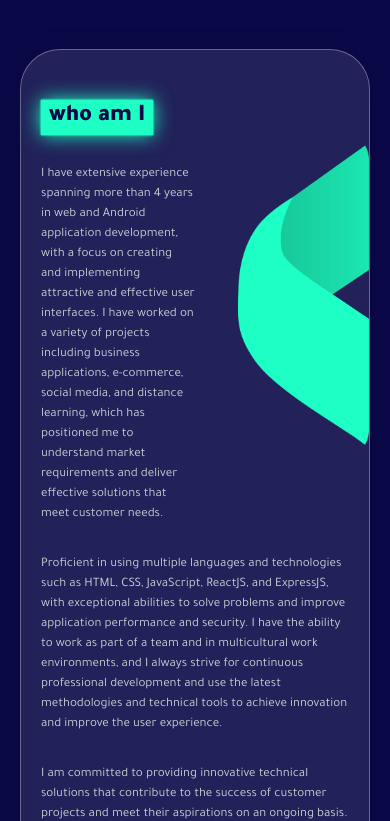
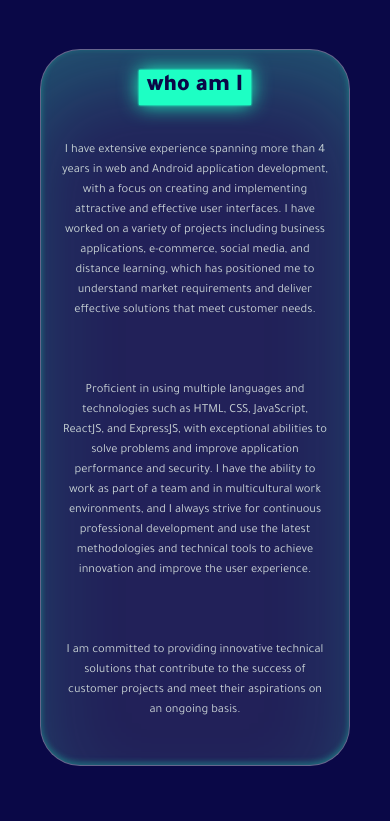
Before and after one commit to AlquserAbod/MyPortfolio, a React (Vite) app: page / in a window 390 px wide. Shown: the part 747-1568 px from the top of the page. Built offline with nearby package versions, Linux system fonts and the light colour scheme.

Commit message:
complete about me section

```diff
--- a/src/pages/MainPage/whoami/index.tsx
+++ b/src/pages/MainPage/whoami/index.tsx
@@ -1,17 +1,17 @@
 import { Trans } from 'react-i18next'
 import styles from './whoami.module.scss'
 import hlaflogo from '@/assets/images/logos/hlaflogo.png';
+import halflogoRotate from '@/assets/images/logos/halflogoRotate.png';
+import { isRtl } from '@/utils/i18n';
 
 const WhoamiSection = () => {
   return (
-    <div className={styles.conatiner}>
-      <div className={styles.holder}>
+    <div className={styles.container}>
+      <div className={`${styles.holder} ${isRtl() ? styles.rtl : ""}`}>
 
         <div className={styles.titleHolder}>
           <div className={styles.title}><Trans i18nKey={'whoami.title'}></Trans></div>
         </div>
-
-        <div className={styles.contentHolder}>
           <div className={styles.line1holder}>
             <Trans i18nKey={"whoami.line1"} components={{span: <span />}}></Trans>
 
@@ -26,10 +26,9 @@ const WhoamiSection = () => {
 
           </div>
 
-        </div>
+        <div className={styles.logoHolder}>
 
-        <div className={styles.logoHolder}>
-          <img src={hlaflogo} className={styles.logo} />
+          <img src={ isRtl() ? halflogoRotate : hlaflogo } className={styles.logo} />
         </div>
       </div>
     </div>
--- a/src/pages/MainPage/whoami/whoami.module.scss
+++ b/src/pages/MainPage/whoami/whoami.module.scss
@@ -5,7 +5,7 @@ $glass-backdrop-blur: 6.9px;
 $glass-border-color: rgba(255, 255, 255, 0.31);
 $glass-border-width: 1px;
 
-.conatiner {
+.container {
     margin-top: 150px;
 
     .holder {
@@ -15,52 +15,58 @@ $glass-border-width: 1px;
         backdrop-filter: blur($glass-backdrop-blur);
         -webkit-backdrop-filter: blur($glass-backdrop-blur);
         border: $glass-border-width solid $glass-border-color;
-
         margin: 0 70px;
-        padding: 30px;
         position: relative;
-        padding: 70px;
-
+        display: grid;
+        grid-template-columns: 80% 20%;
+        grid-template-rows: 20% 30% 30%;
+        grid-auto-flow: column;
+        flex-wrap: wrap;
+        padding: 20px 0 20px 20px;
+        row-gap: 10px;
+        box-shadow: inset $secondary-color 0px 0px 60px -12px;
+        box-shadow: rgba($secondary-color, 0.25) 0px 50px 100px -20px inset, rgba($secondary-color, 0.35) 0px -2px 6px 0px inset;
+        &.rtl {
+            padding: 20px 20px 20px 0;
+        }
 
         .titleHolder {
             width: fit-content;
-            margin-bottom: 30px;
+            align-self: center;
 
             .title {
                 color: $primary-color;
                 background-color: $secondary-color;
                 padding: 3px 8px;
-
                 font-weight: 900;
                 font-size: 24px;
                 box-shadow: 0 0 20px $secondary-color, 0 0 2px $secondary-color, 0 0 2px $secondary-color;
             }
         }
 
-        .contentHolder {
+        .line1holder,
+        .line2holder,
+        .line3holder {
             font-weight: 400;
             font-size: 18.5px;
             color: rgba($color: $light-color, $alpha: 0.8);
-
-            display: flex;
-            gap: 30px;
-            flex-direction: column;
-            margin-right: 15%;
             line-height: 30px;
             word-break: normal;
             overflow-wrap: break-word;
             white-space: normal;
+        }
 
-
-
+        .line1holder,
+        .line2holder {
+            align-self: center;
         }
-        position: relative;
 
         .logoHolder {
-            height: 100%;
-            position: absolute;
-            bottom:  0px;
-            right: 0px;
+            height: 90%;
+            width: 200px;
+            grid-column-start: 2;
+            grid-area: 1 / 2 / 5 / 5;
+            justify-self: end;
 
             .logo {
                 width: 100%;
@@ -68,128 +74,90 @@ $glass-border-width: 1px;
             }
         }
     }
+
+    @media (max-width: $screen-size-lg) {
+        .holder {
+            grid-template-columns: 70% 30%;
+
+            .logoHolder {
+                grid-area: 1 / 2 / 3;
+                height: 100%;
+                align-self: stretch;
             }
 
-@media (max-width: $screen-size-xl) {
-    .conatiner {
-        .holder {
-            .contentHolder {
-                margin-right: 25%;
-
-            }
-        }
-    }
+            .line2holder {
+                grid-area: 3 / 1 / 4 / last-line;
             }
 
-
-@media (max-width: $screen-size-lg) {
-    .conatiner {
-        .holder {
-            .contentHolder {
-                margin-right:0;
-
-                .line1holder {
-                    width: 80%;
-                }
-            }
-
-            .logoHolder {
-                height: 60%;
-                top: 0px;
-            }
+            .line3holder {
+                grid-area: 4 / 1 / 4 / last-line;
             }
         }
     }
 
     @media (max-width: $screen-size-md) {
-    .conatiner {
         .holder {
-            margin: 0px 20px;
+            grid-template-columns: 70% 30%;
+            margin: 50px;
 
-            .contentHolder {
-                font-size: 16px;
-
+            .logoHolder {
+                grid-area: 1 / 2 / 3;
+                height: 100%;
+                align-self: stretch;
             }
 
-
+            .line1holder,
+            .line2holder,
+            .line3holder {
+                font-size: 15px;
+                line-height: 25px;
             }
         }
     }
 
     @media (max-width: 775px) {
-    .conatiner {
         .holder {
+            margin: 40px;
 
             .logoHolder {
-                height: 40%;
-                top: 100px;
+                width: 150px;
             }
+
+            .line1holder,
+            .line2holder,
+            .line3holder {
+                font-size: 14px;
+                line-height: 20px;
             }
         }
     }
 
     @media (max-width: $screen-size-sm) {
-    .conatiner {
         .holder {
-            padding: 50px 20px;
-
-            .contentHolder {
-                font-size: 14px;
-                line-height: 20px;
+            .logoHolder {
+                width: calc(100% - 20px);
             }
 
-            .logoHolder {
-                top: 80px;
-
-            }
-        }
-    }
-}
-
-@media (max-width: 500px) {
-    .conatiner {
-        .holder {
-            .contentHolder {
-                font-size: 13px;
-                .line1holder {
-                    width: 60%;
-                }
-            }
-
-            .logoHolder {
-                top: 80px;
-            }
+            .line1holder,
+            .line2holder,
+            .line3holder {
+                font-size: 12.5px;
+                line-height: 20px;
+                margin: 25px 0;
             }
         }
     }
 
     @media (max-width: 400px) {
-    .conatiner {
         .holder {
-            .contentHolder {
-                .line1holder {
-                    width: 50%;
-                }
-            }
+            display: flex;
+            justify-content: center;
+            padding: 20px !important;
+            text-align: center;
 
+            .logoHolder {
+                display: none;
             }
         }
     }
-
-
-@media (max-width: 350px) {
-    .conatiner {
-        .holder {
-            .contentHolder {
-                text-align: center;
-                .line1holder {
-                    width: 100%;
 }
-            }
-            .logoHolder {
-                display: none;
-            }
-
-        }
-    }
-}
```
Also changed, not shown: src/assets/images/logos/halflogoRotate.png (added). Lines whose indentation alone changed are shown as unchanged.
